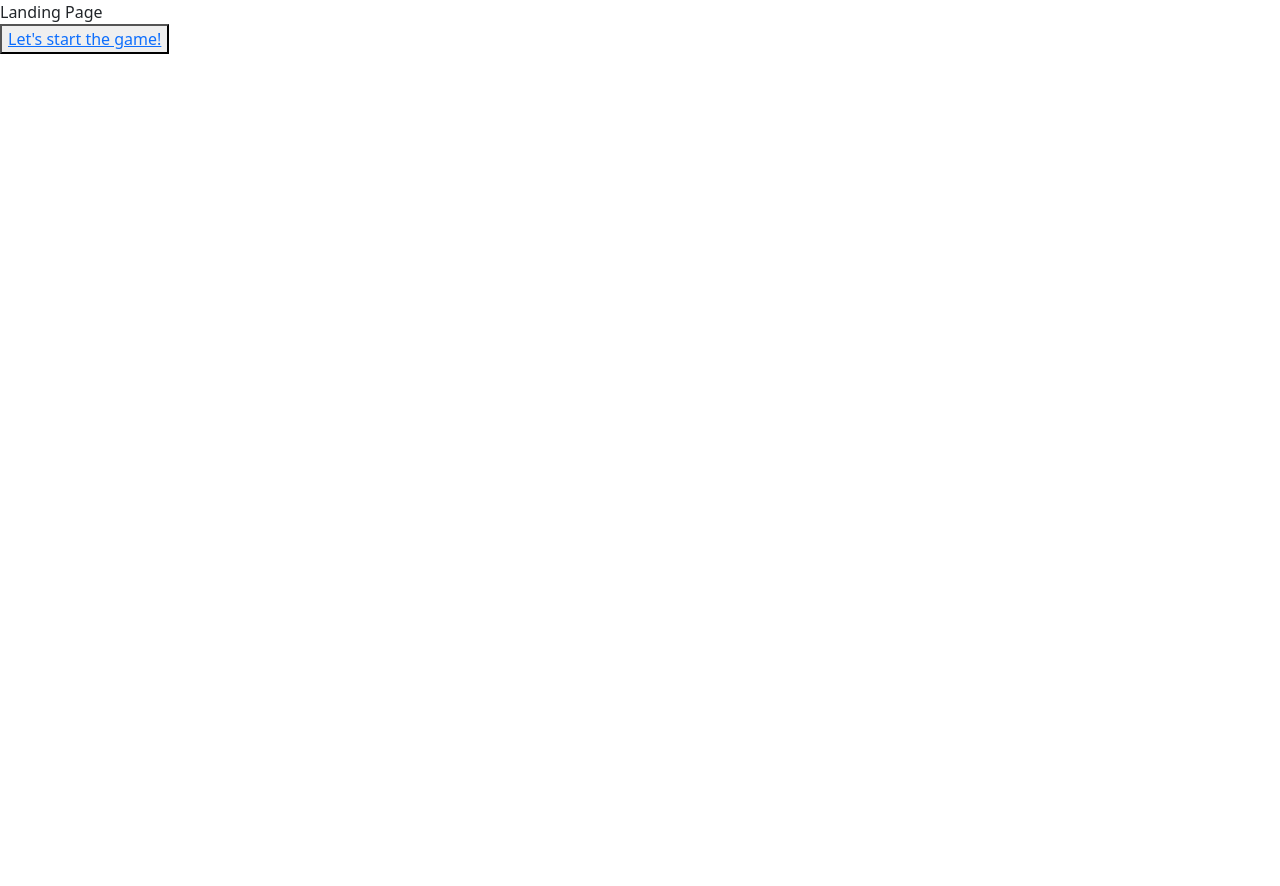
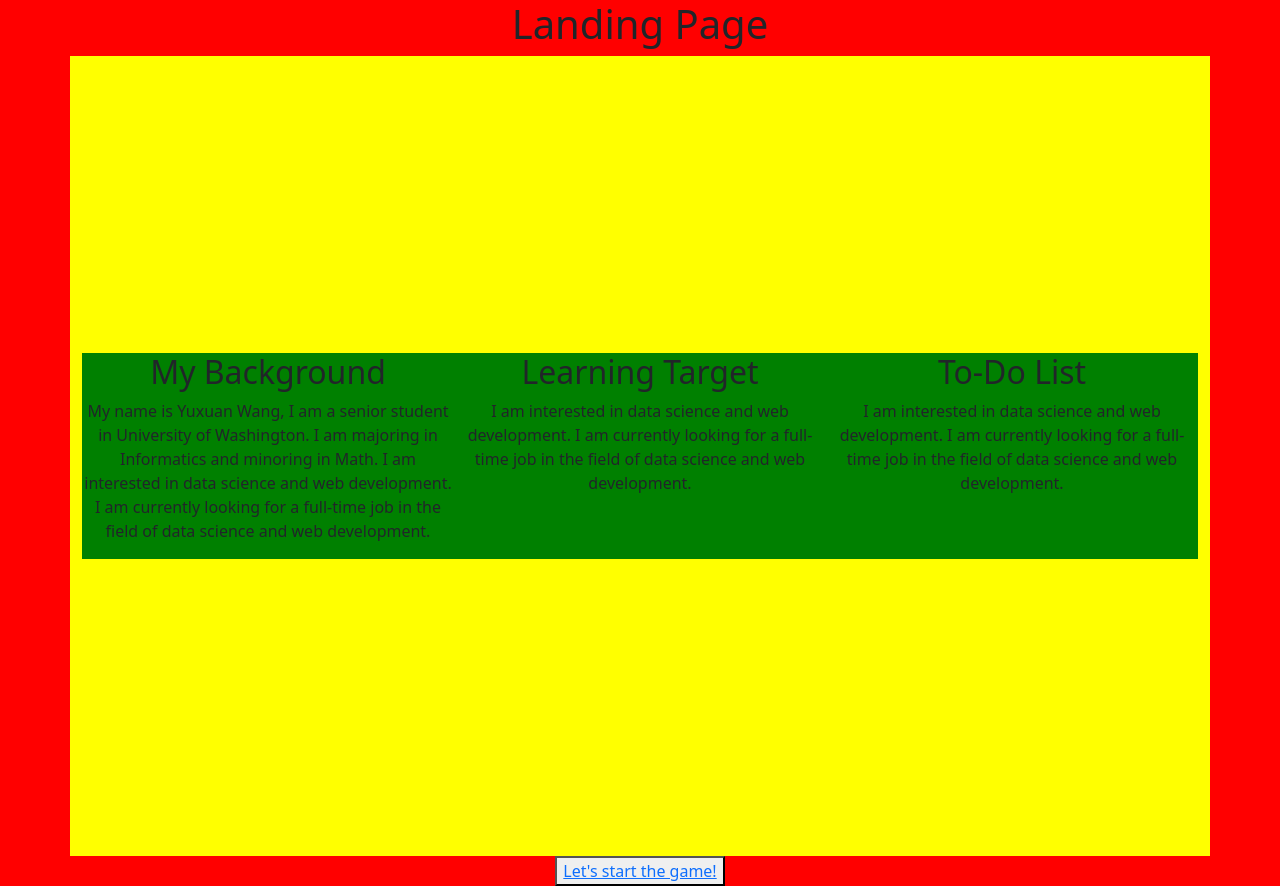
Before and after one commit to siuminghoho/macselfLearn, a website: page gol/index.html in a window 1280 px wide. Before the commit the page ends 800 px from the top, so only its background shows below. Drawn offline with nearby package versions, Linux system fonts and the light colour scheme.

Commit message:
16:30 update

```diff
--- /dev/null
+++ b/gol/index.css
@@ -0,0 +1,18 @@
+.container {
+    background-color: yellow;
+    display: flex;
+    justify-content: center;
+    align-items: center;
+    height: 100vh;
+}
+
+.landing-page {
+    background-color: red;
+    text-align: center;
+}
+
+.grid-system {
+    background-color: green;
+    display: flex;
+    justify-content: space-between;
+}
--- a/gol/index.html
+++ b/gol/index.html
@@ -1,5 +1,10 @@
-<!-- introduce your self -->
+<!-- introduce your self
+[]-A simple page to introduce yourself
+1. use bootstrap to make it responsive, use col-12 (Grid system) to make it full width
+2. add some button like drop down menu,to show my background
+3. add color effect
 
+-->
 
 <!DOCTYPE html>
 <html lang="en">
@@ -13,14 +18,37 @@
     <script src="https://cdn.jsdelivr.net/npm/bootstrap@5.3.0/dist/js/bootstrap.bundle.min.js"
         integrity="sha384-geWF76RCwLtnZ8qwWowPQNguL3RmwHVBC9FhGdlKrxdiJJigb/j/68SIy3Te4Bkz"
         crossorigin="anonymous"></script>
-
+    <link rel="stylesheet" href="index.css" />
 </head>
 
 <body>
-    <div>Landing Page</div>
+    <div class="landing-page">
+        <h1>Landing Page</h1>
+        <div class="container">
 
-    <button><a href="gameOfLife.html">Let's start the game!</a></button>
+            <div class="grid-system">
+                <div class="grid-1 col-4" id="my-background">
+                    <h2 class="col-md">My Background</h2>
+                    <p>My name is Yuxuan Wang, I am a senior student in University of Washington. I am majoring in
+                        Informatics and minoring in Math. I am interested in data science and web development. I am
+                        currently looking for a full-time job in the field of data science and web development. </p>
+                </div>
+                <div class="grid-2 col-4" id="my-interest">
+                    <h2 class="col-md">Learning Target</h2>
+                    <p>I am interested in data science and web development. I am currently looking for a full-time
+                        job in the field of data science and web development. </p>
+                </div>
+                <div class="grid-3 col-4" id="my-interest">
+                    <h2 class="col-md">To-Do List</h2>
+                    <p>I am interested in data science and web development. I am currently looking for a
+                        full-time
+                        job in the field of data science and web development. </p>
+                </div>
 
+            </div>
+
+        </div>
+        <button class="link-to"><a href="gameOfLife.html">Let's start the game!</a></button>
 
 </body>
 
```
Also changed, not shown: gol/doc.md (+2 -2 lines), gol/gameOfLife.css (+9 -7 lines), gol/gameOfLife.html (+5 -5 lines), gol/gameOfLife.js (+23 -10 lines).
